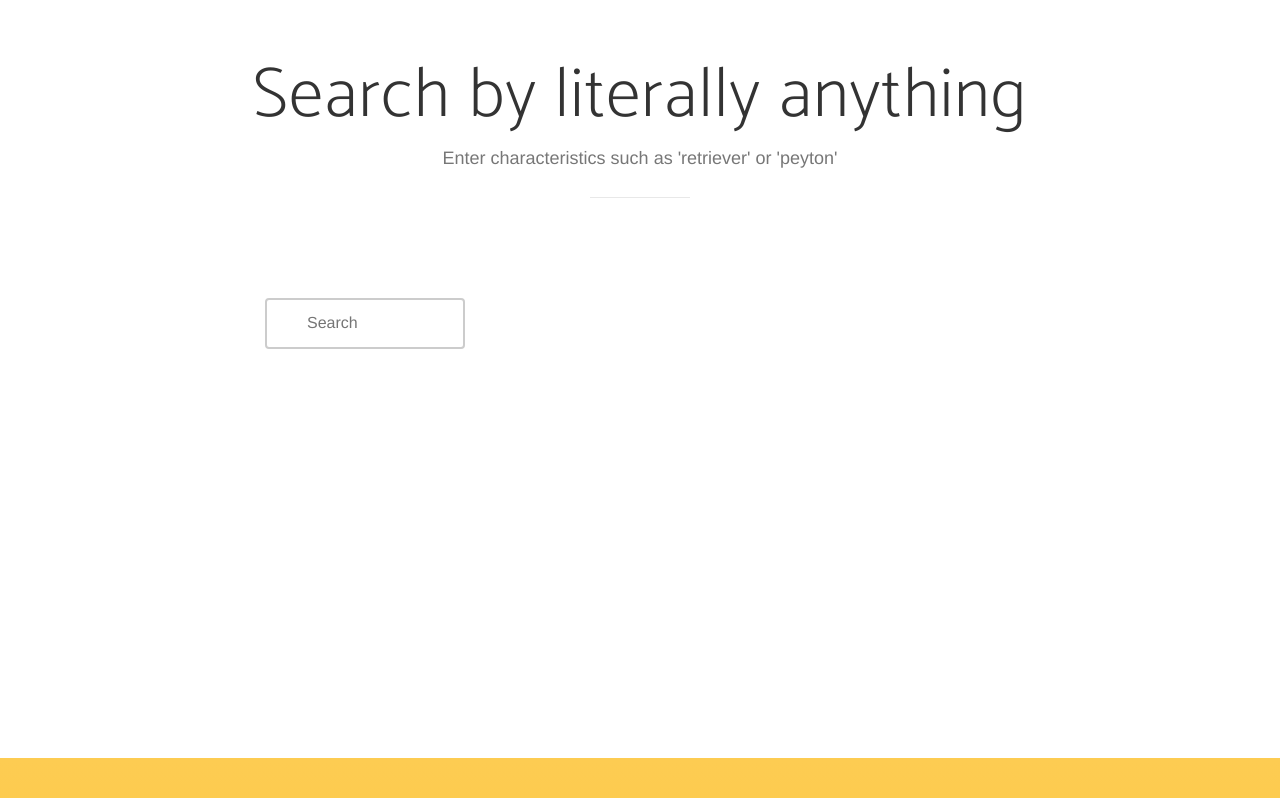
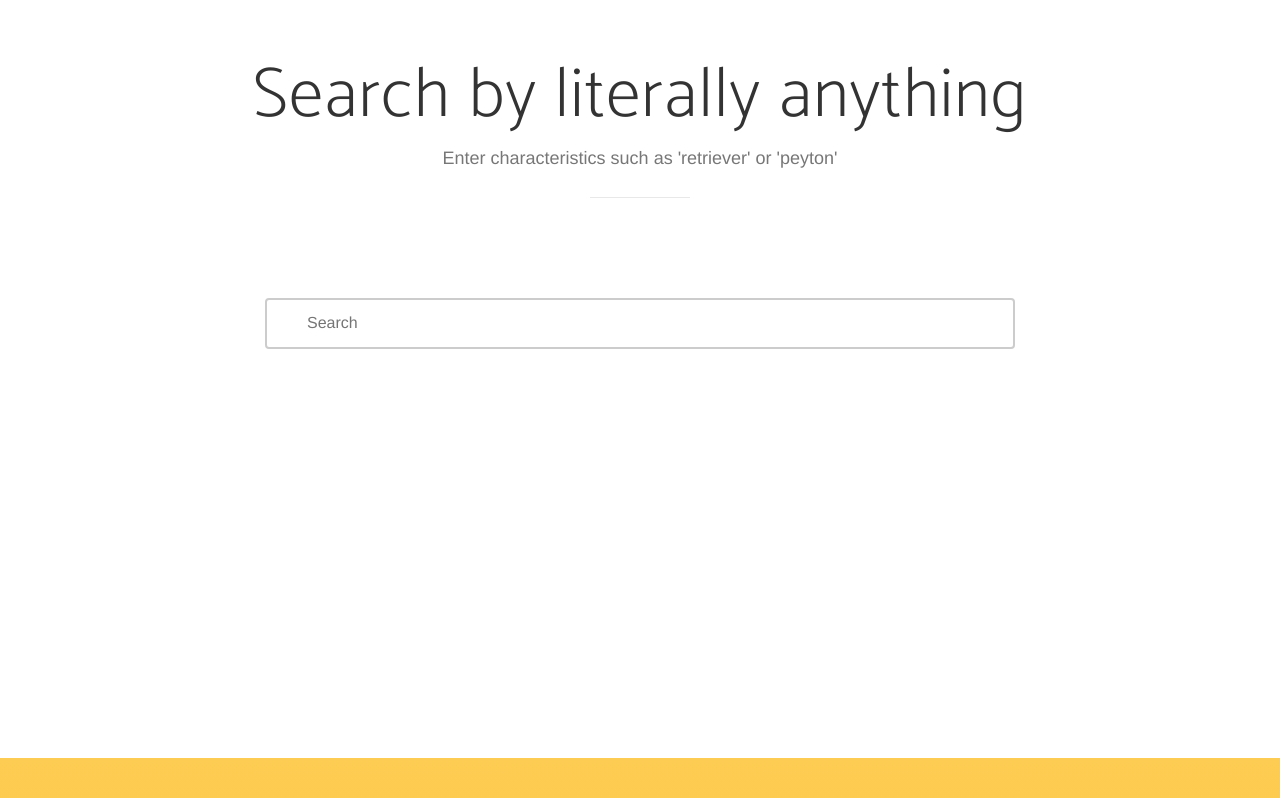
Before and after one commit to elanbmiller/Lost-Pets-site, a website: page index.html in a window 1280 px wide. Shown: the part 1643-2441 px from the top of the page. Drawn offline with nearby package versions, Linux system fonts and the light colour scheme; a web font is replaced by a local one.

Commit message:
making search bar centered and wider

```diff
--- a/index.html
+++ b/index.html
@@ -9,7 +9,7 @@
     <meta name="description" content="">
     <meta name="author" content="">
 
-    <title>New Age - Start Bootstrap Theme</title>
+    <title>Find your pet</title>
 
     <!-- Bootstrap Core CSS -->
     <link href="lib/bootstrap/css/bootstrap.min.css" rel="stylesheet">
--- a/less/new-age.less
+++ b/less/new-age.less
@@ -49,7 +49,7 @@ p {
 
 
 input[type=text] {
-    width: 200px;
+    width: 150px;
     box-sizing: border-box;
     border: 2px solid #ccc;
     border-radius: 4px;
@@ -60,6 +60,7 @@ input[type=text] {
     padding: 12px 20px 12px 40px;
     -webkit-transition: width 0.4s ease-in-out;
     transition: width 0.4s ease-in-out;
+    width: 100%;
 }
 
 input[type=text]:focus {
```
Also changed, not shown: css/new-age.css, css/new-age.min.css.
